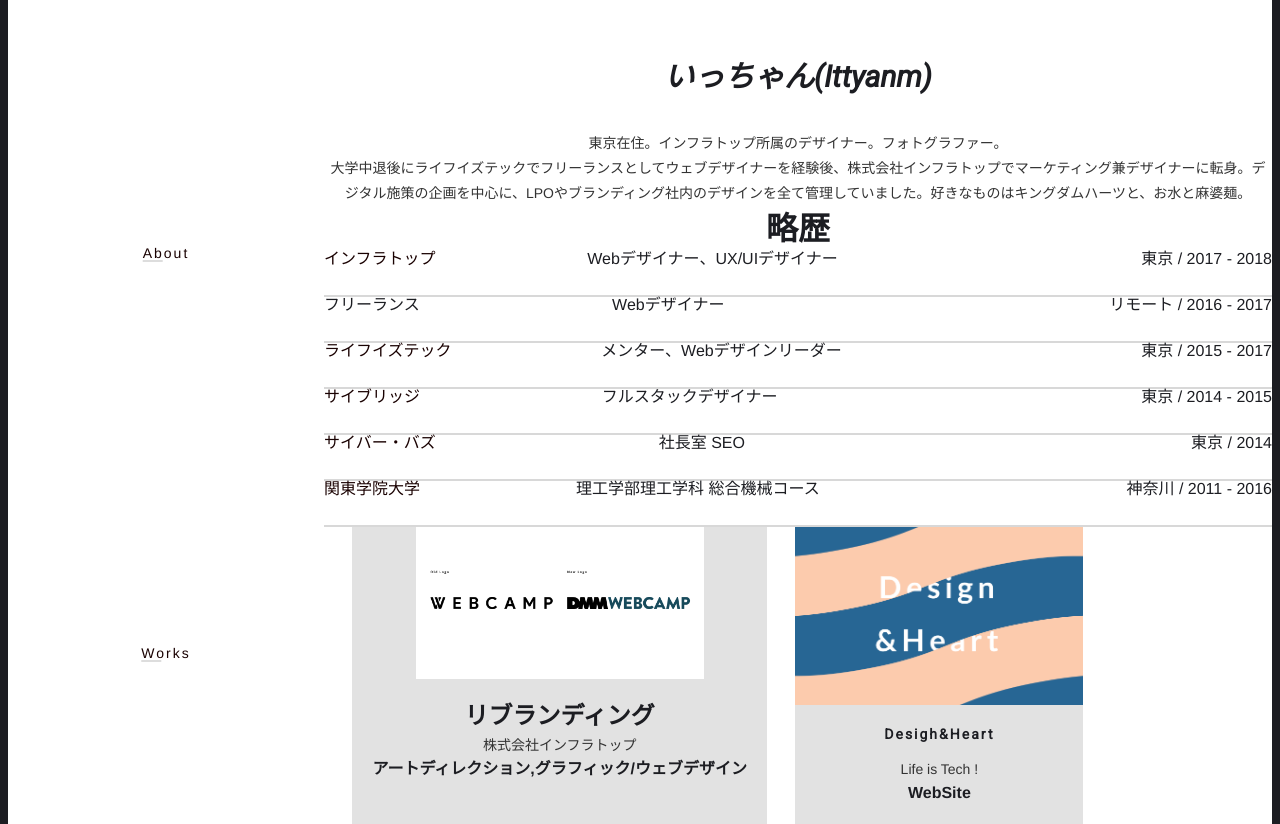
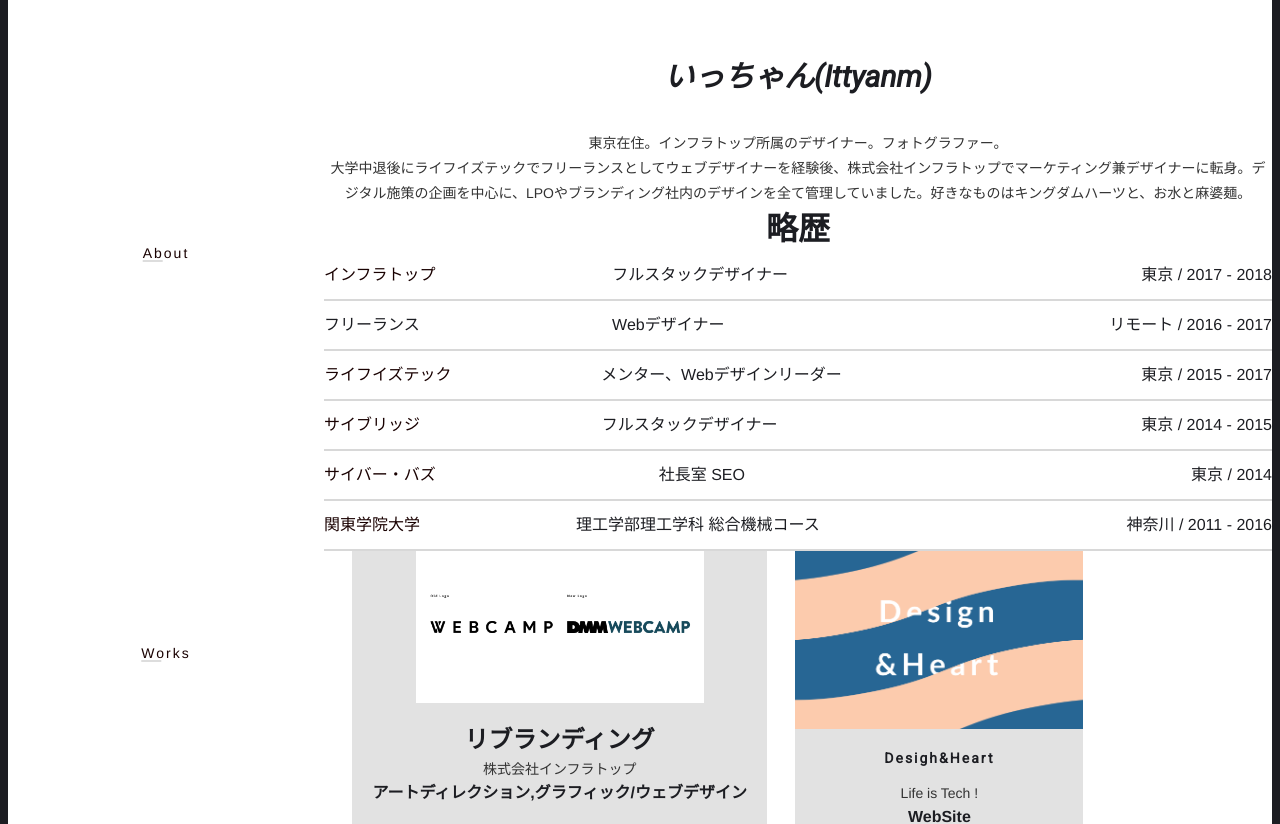
Before and after one commit to Ittyanm/Ittyanm, a PHP site: page /about/index.html in a window 1280 px wide. Shown: the part 617-1441 px from the top of the page. Run offline with PHP 8.4, Linux system fonts and the light colour scheme; some libraries are stand-ins or nearby versions.

Commit message:
略歴修正

```diff
--- a/about/index.html
+++ b/about/index.html
@@ -117,7 +117,7 @@
         <div class="career">
           <ol>
             <li class="career-employer"><a href="http://infratop.jp/" target="_blank">インフラトップ</a></li>
-            <li class="career-title">Webデザイナー、UX/UIデザイナー</li>
+            <li class="career-title">フルスタックデザイナー</li>
             <li class="career-period">東京 / 2017 - 2018</li>
           </ol>
         </div>
--- a/assets/css/about.css
+++ b/assets/css/about.css
@@ -95,19 +95,6 @@ header .sentence {
 
 /* ↓ CAREERS ↓ */
 .career {
-  height: 46px;
-  /*
-  display: -webkit-box;
-  display: -ms-flexbox;
-  display: flex;
-  -webkit-box-orient: horizontal;
-  -webkit-box-direction: normal;
-  -ms-flex-direction: row;
-  flex-direction: row;
-  -webkit-box-pack: justify;
-  -ms-flex-pack: justify;
-  justify-content: space-between;
-*/
   border-bottom: 2px solid #D8D8D8;
 }
 
@@ -130,6 +117,7 @@ header .sentence {
   flex-grow: 1;
   min-width: 252px;
   font-size: 16px;
+  line-height: 48px;
 }
 
 .career-employer,
```
